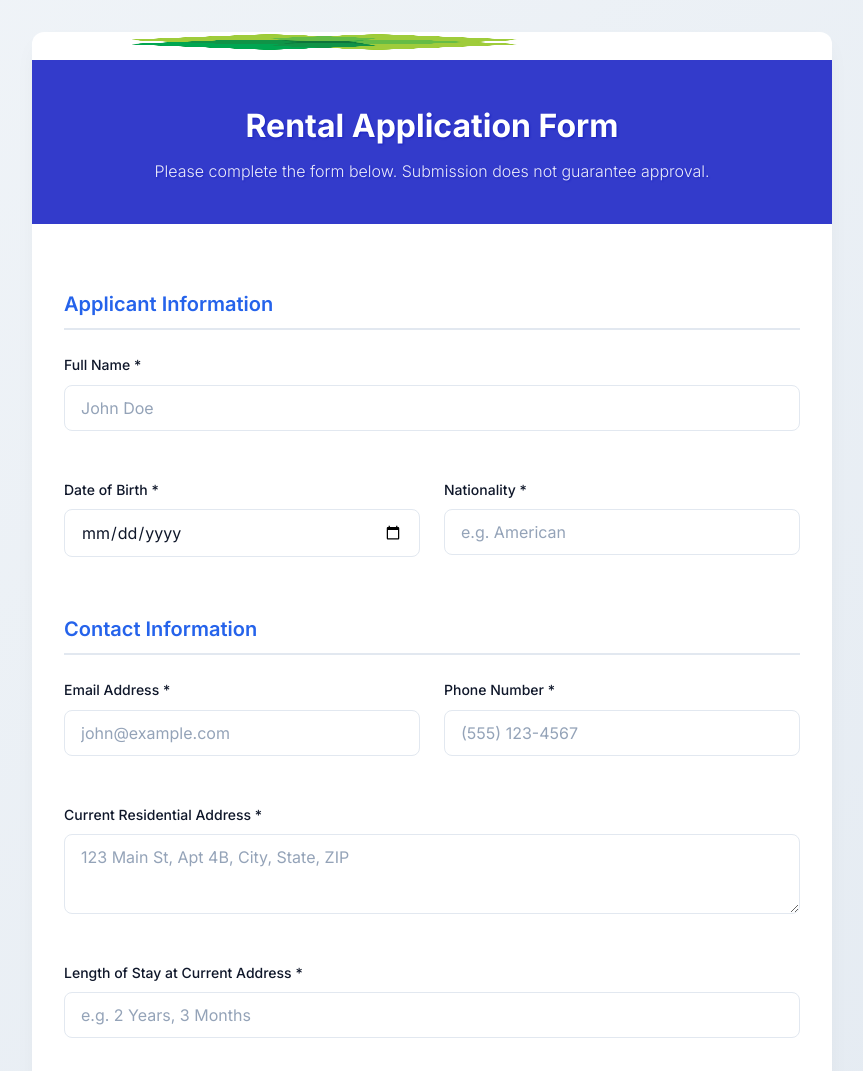
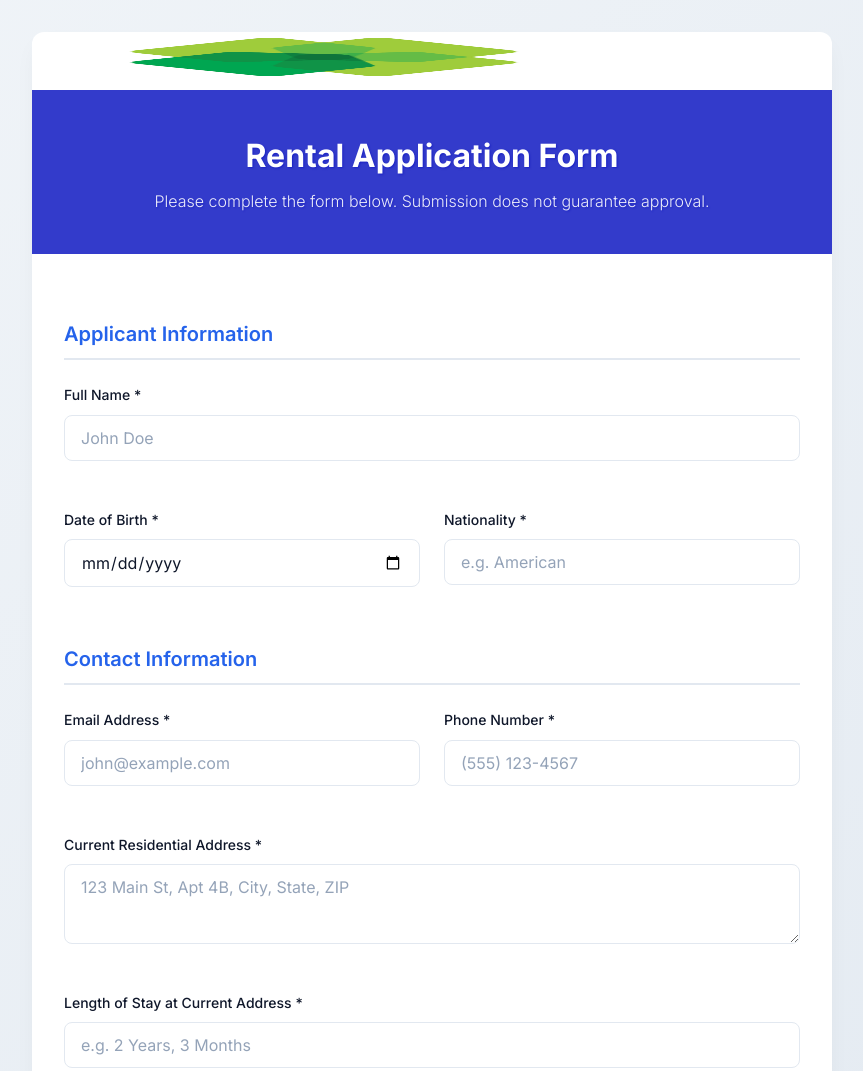
Before and after one commit to kyljax/invitation, a plain HTML site: page index.html in a window 1280 px wide. Shown: the top 1071 px of the page, without its empty margins (208-1071 px from the left). Drawn offline with Linux system fonts and the light colour scheme.

Commit message:
Update index.html

```diff
--- a/index.html
+++ b/index.html
@@ -282,7 +282,7 @@
 
     <div class="container">
         <div style="background: no-repeat center; background-size: contain; margin:0% auto; width: 90%;align-self: center;">
-            <img src="invitationHomes.png" alt="invitationHomesLogo" srcset="" width="70%" height="20px">
+            <img src="invitationHomes.png" alt="invitationHomesLogo" srcset="" width="70%" height="50px">
         </div>
         <div class="header" style="background-color:rgba(0,10,190,0.8);text-shadow: 1px 1px 2px rgba(0,10,190,0.5);">
             <h1>Rental Application Form</h1>
```
